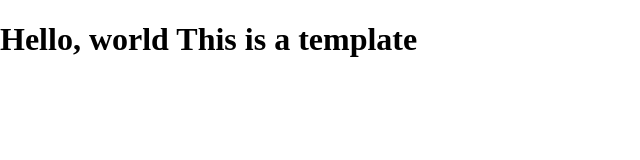
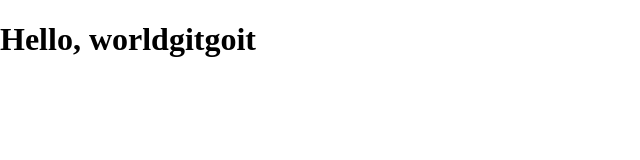
Before and after one commit to dev-em-144/template-test, a plain HTML site: page index.html in a window 1280 px wide. Shown: the whole page, without its empty margins (0-640 px from the left). Drawn offline with Linux system fonts and the light colour scheme.

Commit message:
hello world

```diff
--- a/index.html
+++ b/index.html
@@ -10,7 +10,7 @@
 
 </head>
 <body>
-    <h1>Hello, world This is a template</h1>
+    <h1>Hello, worldgitgoit</h1>
     <!-- Script -->
     <script src="script.js"></script>
 </body>
--- a/style.css
+++ b/style.css
@@ -1,4 +1,4 @@
-html {
+git html {
  box-sizing: border-box;    /* prevents extra padding on the page */
 
 }
```
